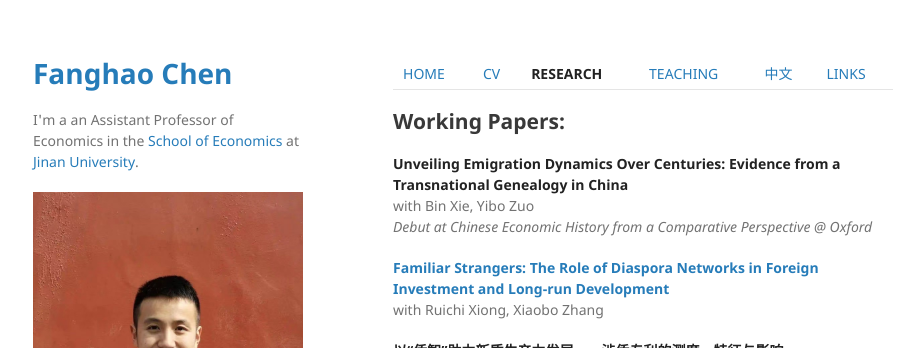
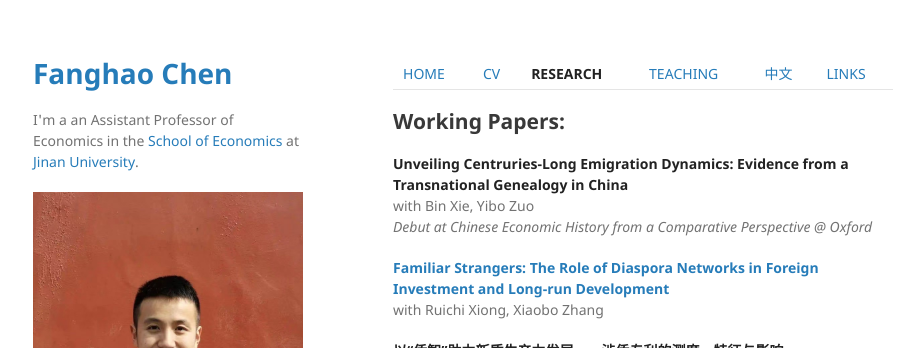
Before and after one commit to FanghaoChen/homepage, a Jekyll site: the page built from research.md, in a window 1280 px wide and 900 px high. Shown: the top 348 px of the window, without its empty margins (177-1081 px from the left). Built offline with Jekyll 4.4.1, drawn with Linux system fonts in a browser that asks for light colours.

Commit message:
Update research.md

```diff
--- a/research.md
+++ b/research.md
@@ -6,7 +6,7 @@ layout: default
 
 ## Working Papers:
 
-**Unveiling Emigration Dynamics Over Centuries: Evidence from a Transnational Genealogy in China**<br/>
+**Unveiling Centruries-Long Emigration Dynamics: Evidence from a Transnational Genealogy in China**<br/>
 with Bin Xie, Yibo Zuo  <br/>
 <em> Debut at Chinese Economic History from a Comparative Perspective @ Oxford </em>  <br/>
 
```
